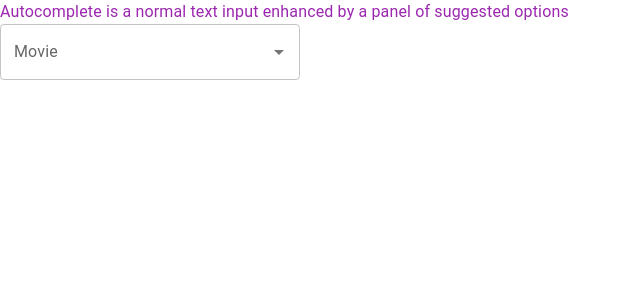
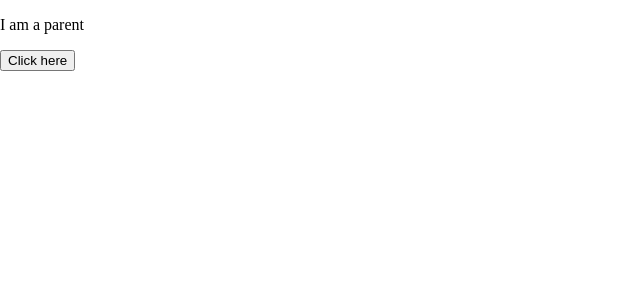
Before and after one commit to Ujala-355/Advance_react, a React (Create React App) app: page / in a window 1280 px wide. Shown: the top 300 px of the page, without its empty margins (0-640 px from the left). Built offline with nearby package versions, Linux system fonts and the light colour scheme.

Commit message:
Child to Parent pass the data

```diff
--- a/src/App.js
+++ b/src/App.js
@@ -19,14 +19,15 @@ import React from "react";
 // import UseReducer from "./useReducer"
 // import A from "./contextA"
 // import Checker from "./useReducerEvenOdd"
-import ComBox from "./Autocomplete"
+// import ComBox from "./Autocomplete"
+import Parent from "./toParent"
 function App() {
   return (
     <>
         {/* <Icon/> */}
         {/* < MenuRouting/> */}
         {/* <MyTabs /> */}
-        {/* <Checkbox/> */}
+        {/* // <Checkbox/> */}
         {/* <BrowserRouter>
             <Routes>
                 <Route path="/" element={<Home/>}>
@@ -45,7 +46,8 @@ function App() {
         {/* <UseReducer/> */}
         {/* <A/> */}
         {/* <Checker/> */}
-        <ComBox/>
+        {/* <ComBox/> */}
+        <Parent/>
     </>
   );
 }
--- /dev/null
+++ b/src/passChildData.js
@@ -0,0 +1,8 @@
+const ChildData=(props)=>{
+    return(
+        <>
+            <button onClick={()=>props.setX("Ujala")}>Click here</button>
+        </>
+    )
+}
+export default ChildData;
--- /dev/null
+++ b/src/toParent.js
@@ -0,0 +1,13 @@
+import React,{useState} from "react";
+import ChildData from "./passChildData"
+
+const Parent=()=>{
+    const [a,setA]=useState("parent")
+    return(
+        <>
+            <p>I am a {a}</p>
+            <ChildData x={a} setX={setA}/>
+        </>
+    )
+}
+export default Parent;
```
